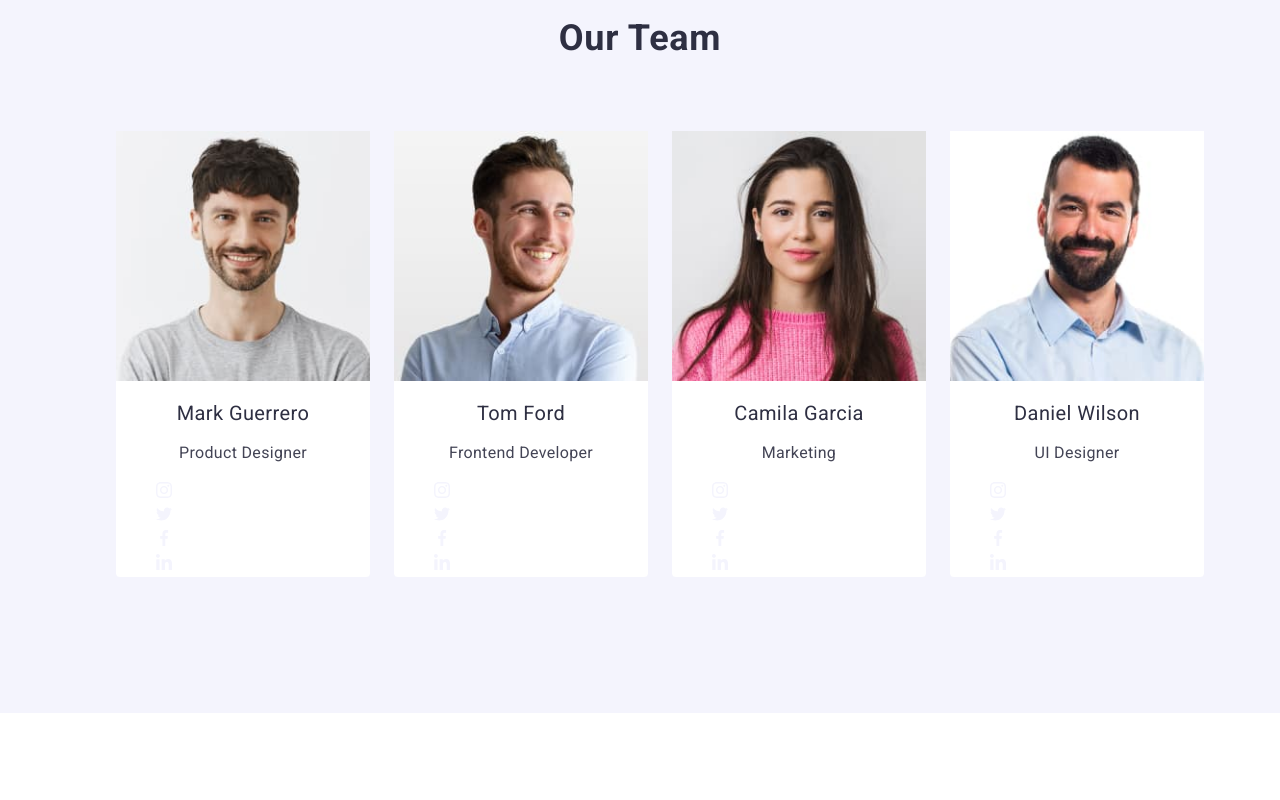
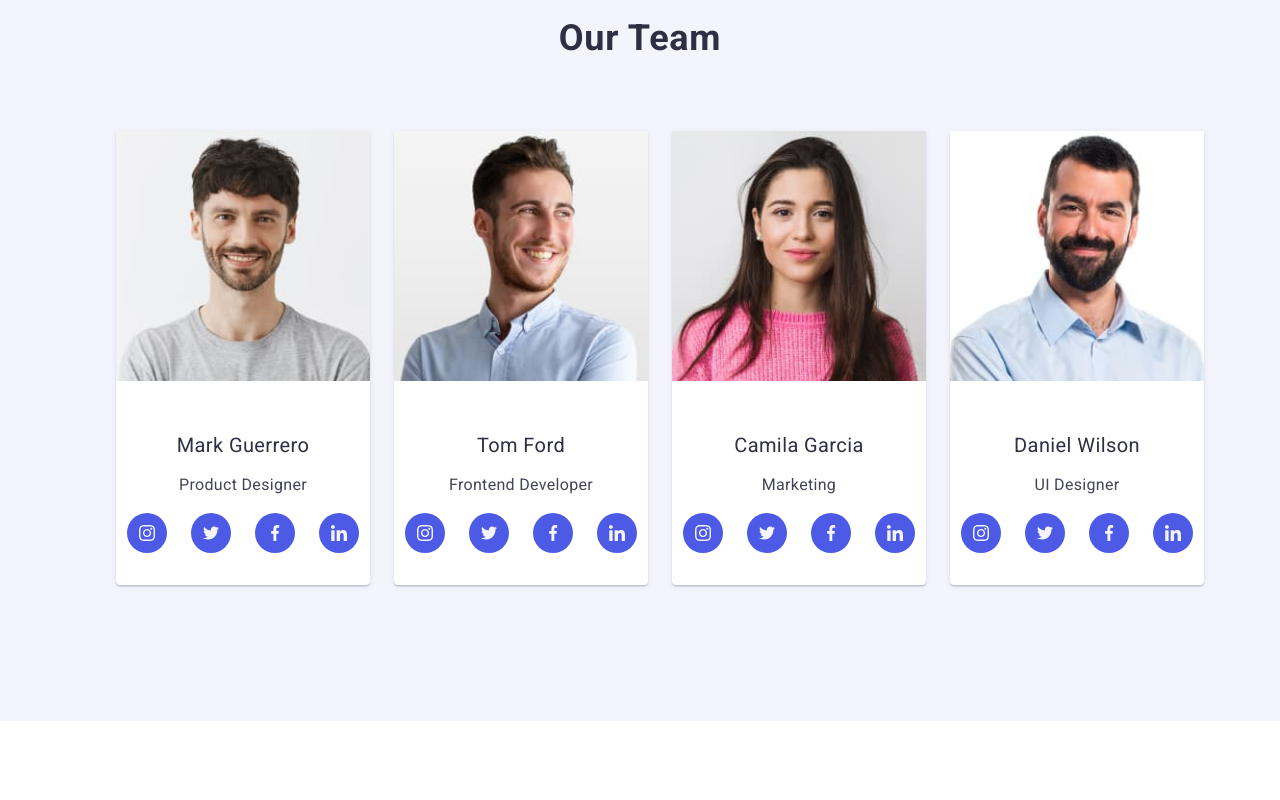
Before and after one commit to Esatsy/goit-markup-hw-04, a plain HTML site: page index.html in a window 1280 px wide. Shown: the part 1360-2160 px from the top of the page. Drawn offline with nearby package versions, Linux system fonts and the light colour scheme.

Commit message:
fixed section 1,2,3

```diff
--- a/css/styles.css
+++ b/css/styles.css
@@ -22,6 +22,9 @@ img{
     width: 1158px;
     margin: 0 auto;
     padding: 0 15px;
+}
+.page-nav-link{
+    color: #2e2f42;
 }
 .active {
   position: relative;
@@ -88,7 +91,6 @@ text-decoration: none;
 .page-nav-link{
     display: flex;
     padding: 24px 0;
-    color: #2e2f42;
         font-weight: 500;
         font-size: 16px;
         line-height: 1.5;
@@ -141,7 +143,8 @@ text-decoration: none;
     display: flex;
     align-items: center;
     height: 600px;
-    background-image: url(../images/Dark-bg.png), url(../images/heroimage.png);
+    background-image:linear-gradient(rgba(46, 47, 66, 0.7), rgba(46, 47, 66, 0.7)), url(../images/Dark-bg.png), url(../images/heroimage.png);
+
     background-repeat: no-repeat;
     background-position: center;
     background-size: cover;
@@ -175,6 +178,7 @@ text-decoration: none;
     letter-spacing: 0.04em;
     cursor: pointer;
     text-shadow: 0 4px 4px 0 rgba(0, 0, 0, 0.25);
+    transition: background-color 250ms cubic-bezier(0.4, 0, 0.2, 1);
 
 }
 .hero-button:hover{
@@ -247,16 +251,45 @@ font-size: 36px;
 .our-team-section-list{
     display: flex;
     gap: 24px;
+    justify-content: center;
 
 }
 .our-team-section-list-item{
     border-radius: 0px 0px 4px 4px;
     background-color: #FFFFFF;
     width: calc((100% - 72px) / 4);
+    box-shadow: 0px 1px 6px rgba(46, 47, 66, 0.08), 0px 1px 1px rgba(46, 47, 66, 0.16), 0px 2px 1px rgba(46, 47, 66, 0.08);
 }
-.our-team-seection-list-item .our-team-section-list-item-container{
+.our-team-section-list-item .our-team-section-list-item-container{
     padding: 32px 0;
 
+}
+.our-team-section-social-container-item{
+    width: 40px;
+    height: 40px;
+
+}
+.our-team-section-social-container{
+    display: flex;
+    justify-content: center;
+    gap: 24px;
+    padding: 0;
+}
+.our-team-section-social-link{
+    transition: background-color 250ms cubic-bezier(0.4, 0, 0.2, 1);
+    display: flex;
+    justify-content: center;
+    align-items: center;
+    width: 100%;
+    height: 100%;
+    background-color: #4D5AE5;
+    border-radius: 50%;
+}
+.our-team-section-social-link:hover,.our-team-section-social-link:focus{
+    background-color: #404bbf;
+}
+.ot-social-icon{
+    fill: #f4f4fd;
 }
 /* Our Portfolio section*/
 .our-portfolio-section{
@@ -279,6 +312,7 @@ row-gap: 48px;
 .our-portfolio-list-item{
     width: calc((100% - 72px) / 4);
 }
+
 /*Footer*/
 .page-footer{
     padding: 100px 0;
```
